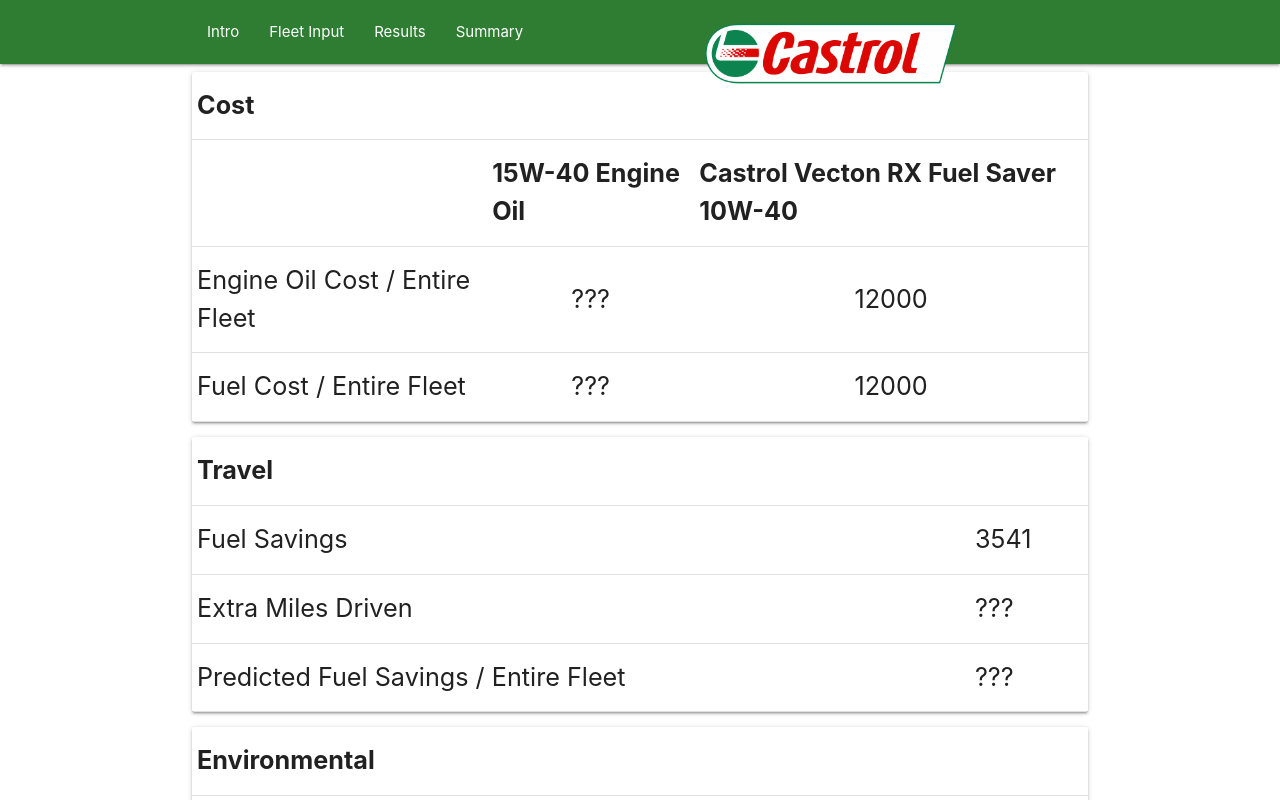
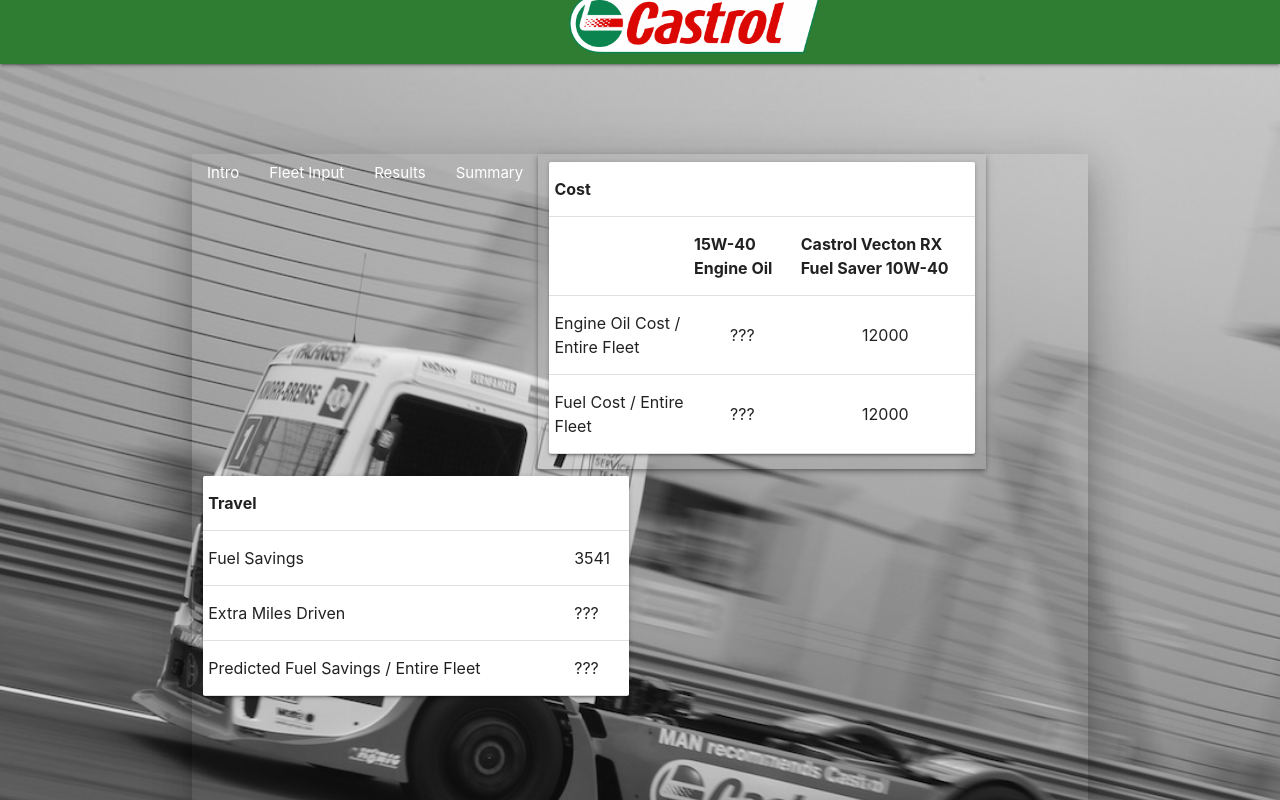
Before and after one commit to Codrey/Castrol-Green, a React (Create React App) app: page /summary in a window 1280 px wide. Shown: the top 800 px of the page. Built offline with nearby package versions, Linux system fonts and the light colour scheme.

Commit message:
Responsive Styling

```diff
--- a/src/components/Intro.js
+++ b/src/components/Intro.js
@@ -11,7 +11,7 @@
     }
     render() {
         const LandingPage = () => (
-            <div className="container center row BG">
+            <div className="container center row BG intoCon">
                 <h3 className="card-title ">
                     <span>{this.state.welcome}</span>
                     <br />
--- a/src/components/NavBar.js
+++ b/src/components/NavBar.js
@@ -10,7 +10,7 @@
           <div className="container">
             <NavLink to="/" data-target="mobile-demo" class="sidenav-trigger sLogoSize">
               <i class="material-icons">menu</i>
-              <img className="hide-on-med-and-up" src={castLogo} alt="Castrol Oil Vecton" />
+              <img className="hide-on-large-and-up" src={castLogo} alt="Castrol Oil Vecton" />
             </NavLink>
             <Link to="/" className="logoSize hide-on-small-only">
               <img className="hide-on-med-and-down" src={castLogo} alt="Castrol Oil Vecton" />
--- a/src/components/fleetinput/FleetInput.js
+++ b/src/components/fleetinput/FleetInput.js
@@ -35,7 +35,7 @@
     const hcVehicle = (
       <div>
         <div className="card col m4 input">
-          <div className="card-content">
+          <div className="card-panel">
             <h1 className="card-title red-text">{this.props.fleet.hcvTitle}</h1>
             <div>
               <span>{this.props.fleet.cmTitle}</span>
@@ -77,7 +77,7 @@
     const mcVehicle = (
       <div>
         <div className="card col m4 input">
-          <div className="card-content">
+          <div className="card-panel">
             <h1 className="card-title red-text">{this.props.fleet.mcvTitle}</h1>
             <div>
               <span>{this.props.fleet.cmTitle}</span>
@@ -119,7 +119,7 @@
     const lcVehicle = (
       <div>
         <div className="card col m4 input">
-          <div className="card-content">
+          <div className="card-panel">
             <h1 className="card-title red-text">{this.props.fleet.lcvTitle}</h1>
             <div>
               <span>{this.props.fleet.cmTitle}</span>
--- a/src/components/summary/Summary.js
+++ b/src/components/summary/Summary.js
@@ -105,13 +105,23 @@
 
     return (
       <div>
-        <div className="container home">
-
-          {costData}
-          {travelData}
-          {environmentalData}
-          {annualSavings}
-
+        <div className="container z-depth-5">
+          <div className="row" >
+                <div className="col m6 z-depth-2">
+                    {costData}
+                </div>
+                <div className="col m6">
+                    {travelData}
+                </div>
+          </div>
+          <div className="row" >
+                <div className="col m6 l6">
+                {environmentalData}
+                </div>
+                <div className="col s12 m6 l6 z-depth-5">
+                    {annualSavings}
+                </div>
+          </div>
         </div>
       </div>
     );
--- a/src/index.css
+++ b/src/index.css
@@ -13,6 +13,9 @@
     sans-serif;
   -webkit-font-smoothing: antialiased;
   -moz-osx-font-smoothing: grayscale;
+  background-image: url("../src/assets/Castrol-Team_BG_sm.jpg");
+  background-repeat: no-repeat;
+  background-size: cover;
 }
 
 code {
@@ -96,8 +99,46 @@
     margin-top: -6.7em;
 }
 
+.intoCon {
+    margin-top: 1em !important;
+}
+
 .pos {
     position: relative !important;
+}
+
+td, th {
+    padding: 15px 5px;
+    display: table-cell;
+    text-align: left;
+    vertical-align: middle;
+    border-radius: 2px;
+    font-size: medium;
+}
+
+.row {
+    margin-top: 6em;
+    margin-left: auto;
+    margin-right: auto;
+    margin-bottom: 20px;
+}
+
+ /* Media Queries */
+ @media only screen and (min-width: 1200px) {
+    .logoSize > img {
+        width: 20vw !important;
+        margin-left: 25em;
+        margin-top: -4.5em;
+    }
+ }
+
+@media only screen and (min-width: 768px) {
+    .sLogoSize > img {
+        position: relative;
+        width: 30vw !important;
+        margin-left: 29em;
+        margin-top: -8em;
+    }
 }
 
 
```
